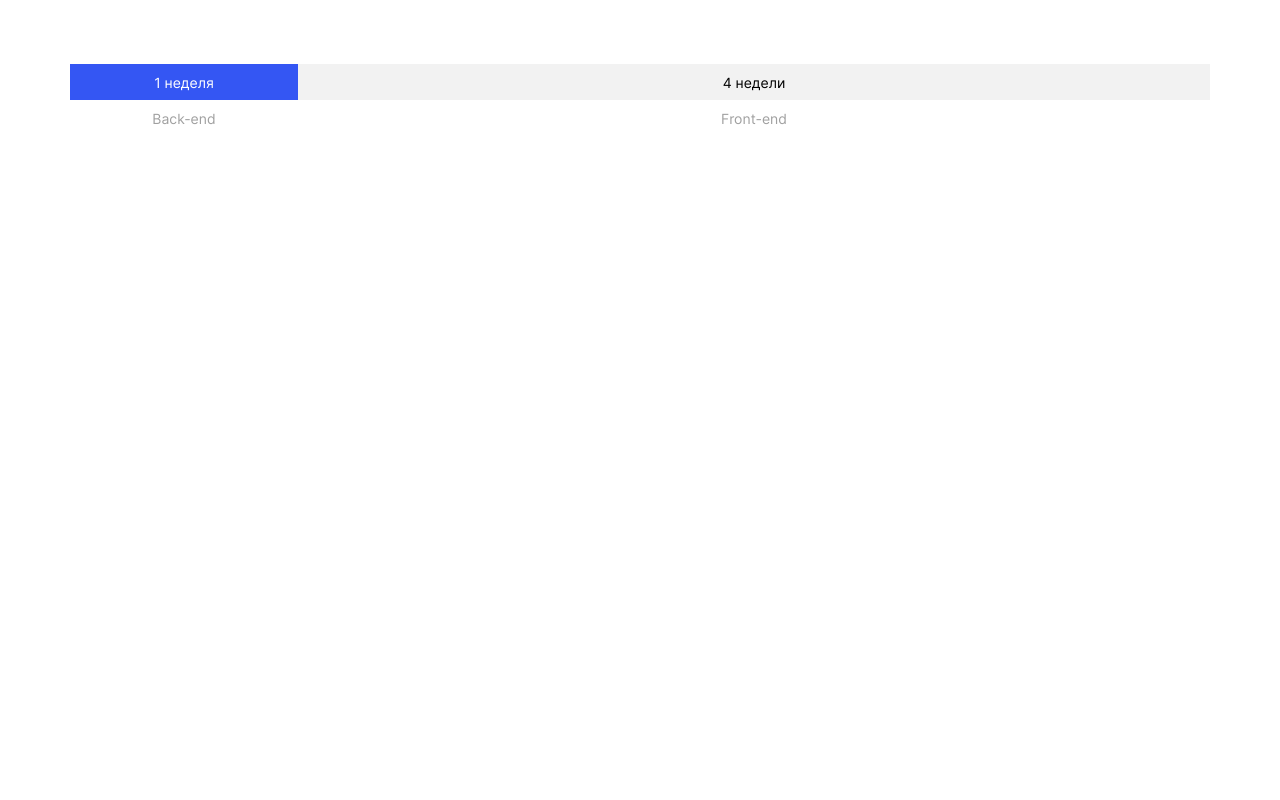
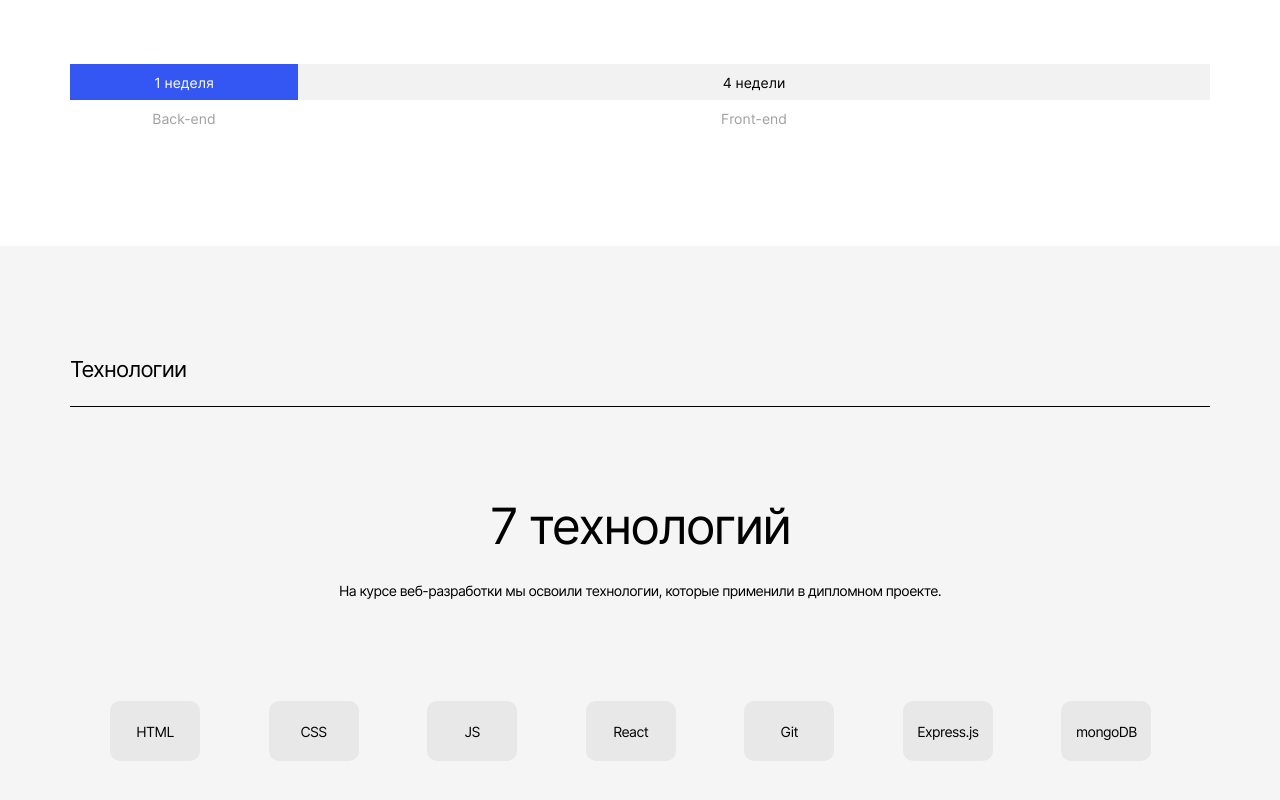
Before and after one commit to ivanwolodin/movies-explorer-frontend, a React (Create React App) app: page / in a window 1280 px wide. Shown: the part 1014-1814 px from the top of the page. Before the commit the page ends 1260 px from the top, so only its background shows below. Built offline with nearby package versions, Linux system fonts and the light colour scheme.

Commit message:
Add: techs section

```diff
--- a/src/components/AboutProject/AboutProject.css
+++ b/src/components/AboutProject/AboutProject.css
@@ -22,6 +22,10 @@
     font-size: 14px;
     line-height: 17px;
     text-align: center;
+}
+
+.project__timeline:last-of-type{
+    margin-bottom: 110px;
 }
 
 .project__timeline_short {
@@ -58,19 +62,6 @@
     color: black;
 }
 
-.project__title {
-    margin-bottom: 0;
-    margin-top: 0;
-    font-family: 'Inter';
-    font-style: normal;
-    font-weight: 400;
-    font-size: 22px;
-    line-height: 27px;
-    letter-spacing: -0.04em;
-    border-bottom: 1px solid #000;
-    padding: 0 0 23px;
-    color: #000000;
-}
 
 .project__second_title {
     margin-bottom: 26px;
--- a/src/components/AboutProject/AboutProject.js
+++ b/src/components/AboutProject/AboutProject.js
@@ -4,7 +4,7 @@ import "../Main/Main.css"
 function AboutProject() {
     return (
         <div className="project content_info">
-            <h2 className="project__title">О проекте</h2>
+            <h2 className="section__title">О проекте</h2>
             <div className="project__info">
                 <div>
                     <p className="project__second_title">Дипломный проект включал 5 этапов</p>
--- a/src/components/Main/Main.css
+++ b/src/components/Main/Main.css
@@ -1,3 +1,19 @@
 .content_info {
-    padding: 110px 70px;
+    padding-top: 110px ;
+    padding-left: 70px;
+    padding-right: 70px;
 }
+
+.section__title {
+    margin-bottom: 0;
+    margin-top: 0;
+    font-family: 'Inter';
+    font-style: normal;
+    font-weight: 400;
+    font-size: 22px;
+    line-height: 27px;
+    letter-spacing: -0.04em;
+    border-bottom: 1px solid #000;
+    padding: 0 0 23px;
+    color: #000000;
+}
--- a/src/components/Main/Main.js
+++ b/src/components/Main/Main.js
@@ -2,7 +2,7 @@
 import Header from "../Header/Header";
 import Promo from "../Promo/Promo";
 import AboutProject from "../AboutProject/AboutProject";
-
+import Techs from "../Techs/Techs";
 
 function Main() {
     return (
@@ -11,6 +11,7 @@ function Main() {
                 <Header/>
                 <Promo/>
                 <AboutProject/>
+                <Techs/>
             </div>
         </div>
     );
--- /dev/null
+++ b/src/components/Techs/Techs.css
@@ -0,0 +1,57 @@
+.techs {
+    background: #F5F5F5;
+}
+
+.techs__list {
+    list-style-type: none;
+    display: grid;
+    grid-template-columns: repeat(7, 1fr);
+    grid-gap: 10px;
+    padding-bottom: 110px;
+}
+
+.techs__item {
+    font-family: 'Inter';
+    font-style: normal;
+    font-weight: 400;
+    font-size: 14px;
+    line-height: 17px;
+    width: 90px;
+    height: 60px;
+    text-align: center;
+    letter-spacing: -0.04em;
+    background: #E8E8E8;
+    border-radius: 10px;
+    color: #000000;
+
+    display: flex;
+    justify-content: center;
+    align-self: center;
+    align-items: center;
+}
+
+.techs__number {
+    font-family: 'Inter';
+    font-style: normal;
+    font-weight: 400;
+    font-size: 50px;
+    line-height: 58px;
+    text-align: center;
+    letter-spacing: -0.04em;
+    color: #000000;
+    margin-top: 90px;
+    margin-bottom: 26px;
+}
+
+.techs__description {
+    font-family: 'Inter';
+    font-style: normal;
+    font-weight: 400;
+    font-size: 14px;
+    line-height: 20px;
+    text-align: center;
+    letter-spacing: -0.04em;
+    color: #000000;
+    margin-top: 0;
+    margin-bottom: 100px;
+}
--- /dev/null
+++ b/src/components/Techs/Techs.js
@@ -0,0 +1,23 @@
+import "./Techs.css"
+import "../Main/Main.css"
+
+function Techs() {
+    return (
+        <div className="techs content_info">
+            <h2 className="section__title">Технологии</h2>
+            <h3 className="techs__number">7 технологий</h3>
+            <p className="techs__description">На курсе веб-разработки мы освоили технологии, которые применили в дипломном проекте.</p>
+            <ul className="techs__list">
+                <li className="techs__item">HTML</li>
+                <li className="techs__item">CSS</li>
+                <li className="techs__item">JS</li>
+                <li className="techs__item">React</li>
+                <li className="techs__item">Git</li>
+                <li className="techs__item">Express.js</li>
+                <li className="techs__item">mongoDB</li>
+            </ul>
+        </div>
+    );
+}
+
+export default Techs;
```
